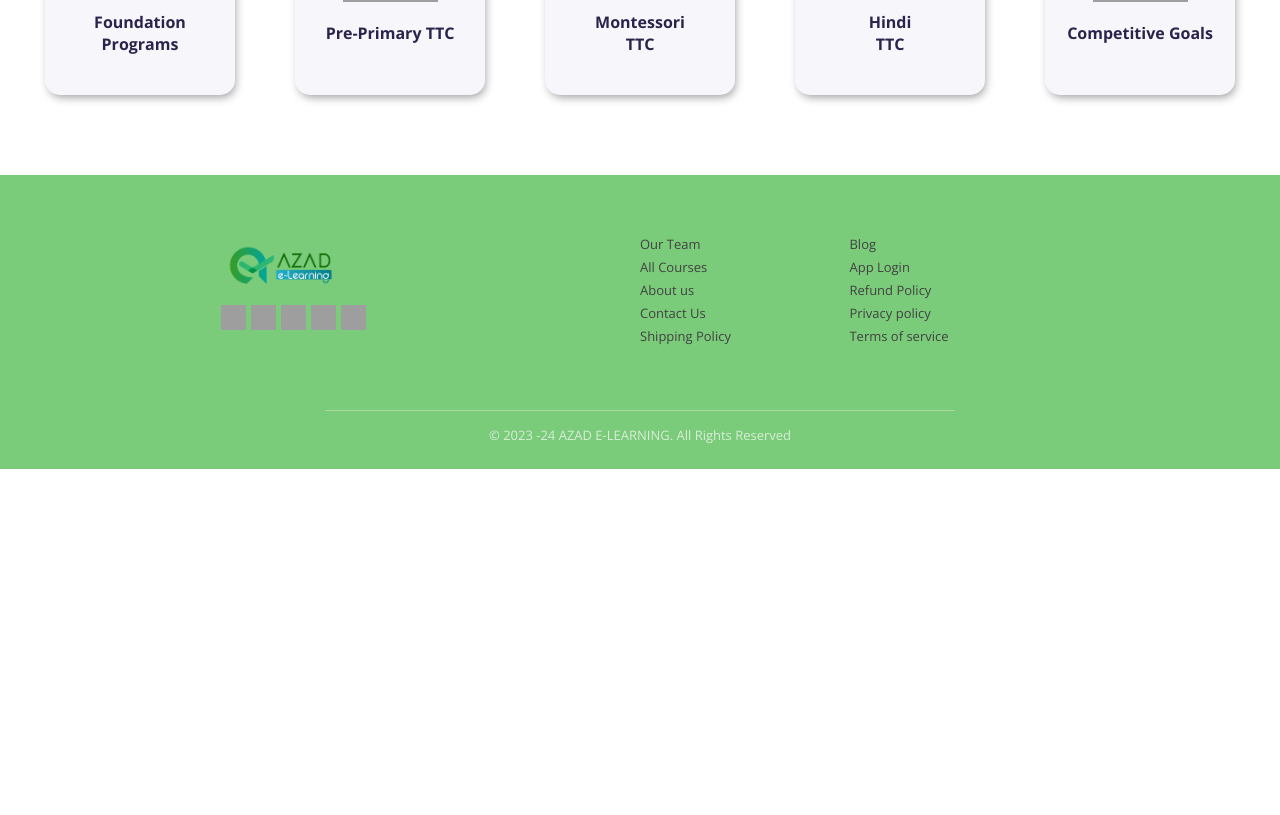
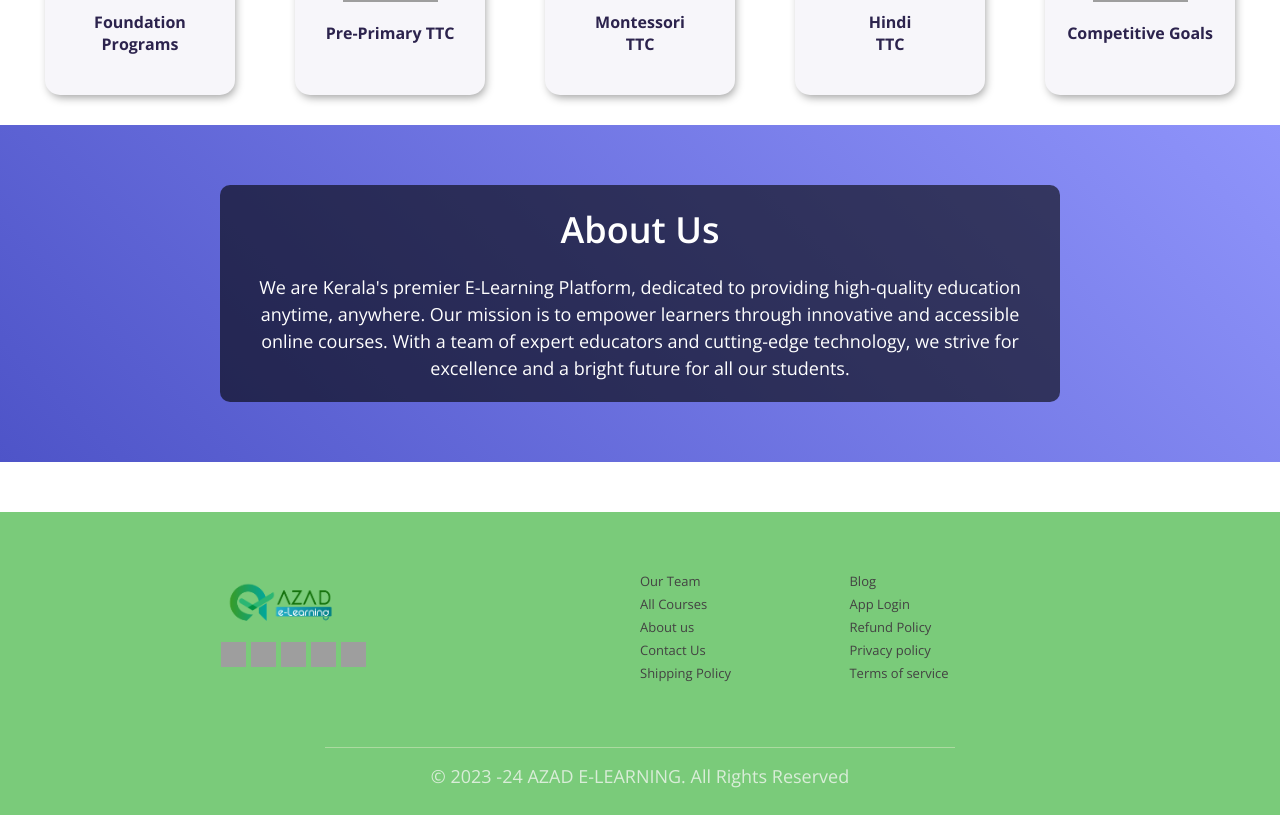
Before and after one commit to pmudassir/azad-e-learning, a React (Create React App) app in the folder frontend/: page / in a window 1280 px wide. Shown: the part 700-1515 px from the top of the page. Before the commit the page ends 1169 px from the top, so only its background shows below. Built offline with nearby package versions, Linux system fonts and the light colour scheme; grey boxes are pictures that could not be loaded.

Commit message:
working on about us

```diff
--- /dev/null
+++ b/frontend/src/components/about/About.jsx
@@ -0,0 +1,20 @@
+import React from 'react';
+import './about.css';
+
+const About = () => {
+    return (
+        <div className="about-us">
+            <div className="about-us-content">
+                <h2>About Us</h2>
+                <p>
+                    We are Kerala's premier E-Learning Platform, dedicated to providing high-quality education
+                    anytime, anywhere. Our mission is to empower learners through innovative and accessible
+                    online courses. With a team of expert educators and cutting-edge technology, we strive for
+                    excellence and a bright future for all our students.
+                </p>
+            </div>
+        </div>
+    );
+};
+
+export default About;
--- /dev/null
+++ b/frontend/src/components/about/about.css
@@ -0,0 +1,26 @@
+.about-us {
+  background: linear-gradient(45deg, #4e54c8, #8f94fb);
+  color: #fff;
+  padding: 60px;
+  text-align: center;
+}
+
+.about-us-content {
+  background: rgba(0, 0, 0, 0.6);
+  border-radius: 10px;
+  padding: 20px;
+  display: inline-block;
+  max-width: 800px;
+  margin: 0 auto;
+}
+
+h2 {
+  font-size: 36px;
+  font-weight: 600;
+  margin-bottom: 20px;
+}
+
+p {
+  font-size: 18px;
+  line-height: 1.5;
+}
--- a/frontend/src/pages/home/Home.jsx
+++ b/frontend/src/pages/home/Home.jsx
@@ -3,6 +3,7 @@ import Hero from "../../components/heroSection/Hero";
 import Navbar from "../../components/navbar/Navbar"
 import Card from "../../components/card/Card";
 import Footer from "../../components/footer/Footer";
+import About from "../../components/about/About";
 
 const Home = () => {
   return (
@@ -10,6 +11,7 @@ const Home = () => {
       <Navbar />
       <Hero />
       <Card />
+      <About />
       <Footer />
     </>
   );
```
